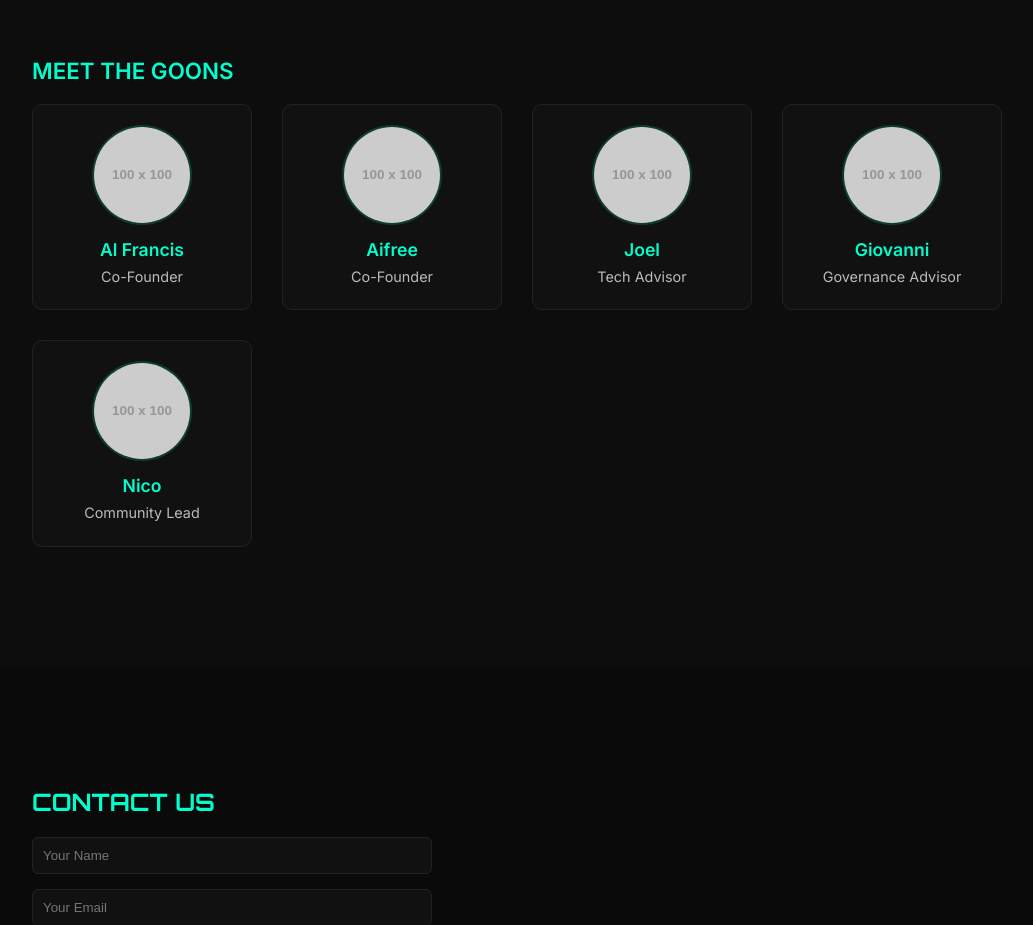
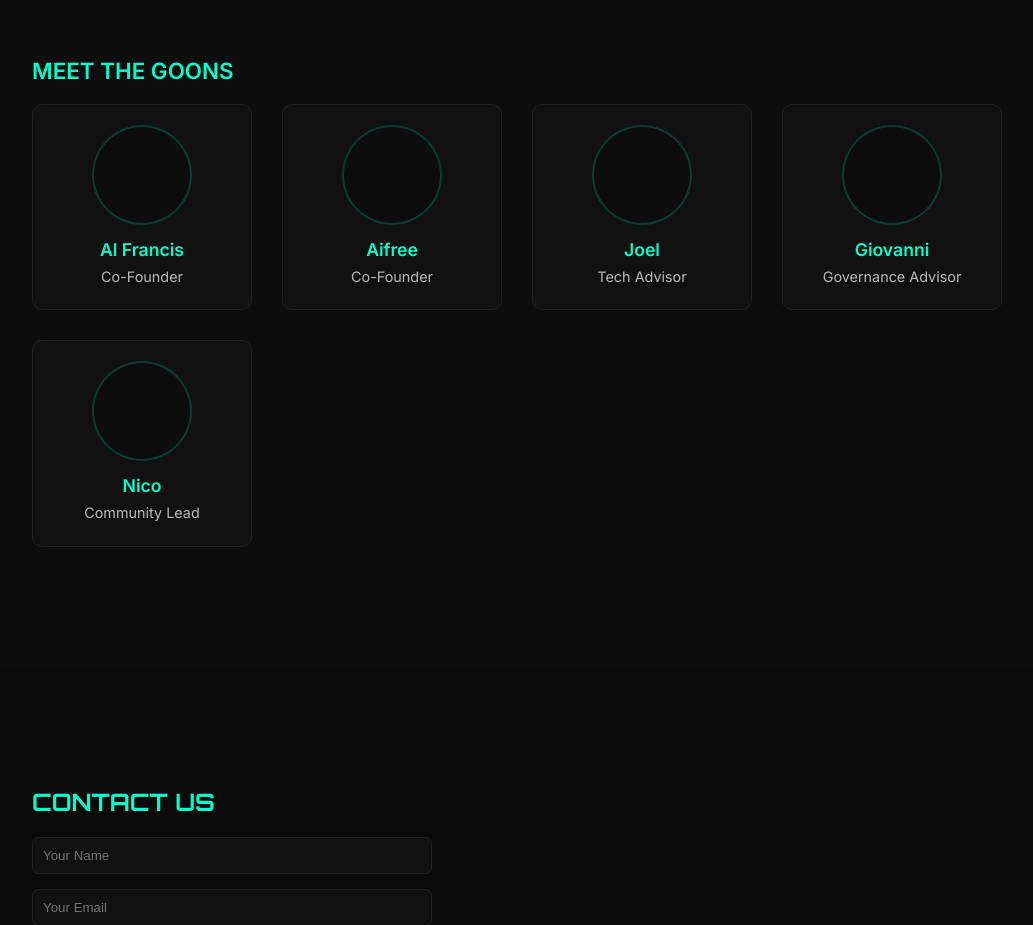
Before and after one commit to projectag/project-ag.github.io, a plain HTML site: page index.html in a window 1280 px wide. Shown: the part 1405-2330 px from the top of the page, without its empty margins (28-1061 px from the left). Drawn offline with Linux system fonts and the light colour scheme; placeholder pictures from the web are drawn by us.

Commit message:
Replace images with circle divs in goon cards

```diff
--- a/index.html
+++ b/index.html
@@ -86,11 +86,12 @@
       background: #111; border: 1px solid #222; border-radius: 10px; padding: 20px; width: 220px; text-align: center; transition: all 0.3s;
     }
     .goon:hover {border-color: #00ffcc; transform: scale(1.05); box-shadow: 0 0 15px #00ffcc55;}
-    .goon img {
+    .goon .circle {
       width: 100px; height: 100px; border-radius: 50%; margin-bottom: 10px;
       border: 2px solid #00ffcc33; background: #0d0d0d; transition: box-shadow 0.3s;
+      display: inline-block;
     }
-    .goon:hover img {box-shadow: 0 0 15px #00ffccaa;}
+    .goon:hover .circle {box-shadow: 0 0 15px #00ffccaa;}
     .goon h4 {color: #00ffcc; font-size: 1.1rem; margin-bottom: 5px;}
     .goon p {color: #bbb; font-size: 0.9rem;}
 
@@ -145,27 +146,27 @@
       <h3>Meet the Goons</h3>
       <div class="goon-cards">
         <div class="goon">
-          <img src="https://via.placeholder.com/100" alt="Al Francis">
+          <div class="circle"></div>
           <h4>Al Francis</h4>
           <p>Co-Founder</p>
         </div>
         <div class="goon">
-          <img src="https://via.placeholder.com/100" alt="Aifree">
+          <div class="circle"></div>
           <h4>Aifree</h4>
           <p>Co-Founder</p>
         </div>
         <div class="goon">
-          <img src="https://via.placeholder.com/100" alt="Joel">
+          <div class="circle"></div>
           <h4>Joel</h4>
           <p>Tech Advisor</p>
         </div>
         <div class="goon">
-          <img src="https://via.placeholder.com/100" alt="Giovanni">
+          <div class="circle"></div>
           <h4>Giovanni</h4>
           <p>Governance Advisor</p>
         </div>
         <div class="goon">
-          <img src="https://via.placeholder.com/100" alt="Nico">
+          <div class="circle"></div>
           <h4>Nico</h4>
           <p>Community Lead</p>
         </div>
```
